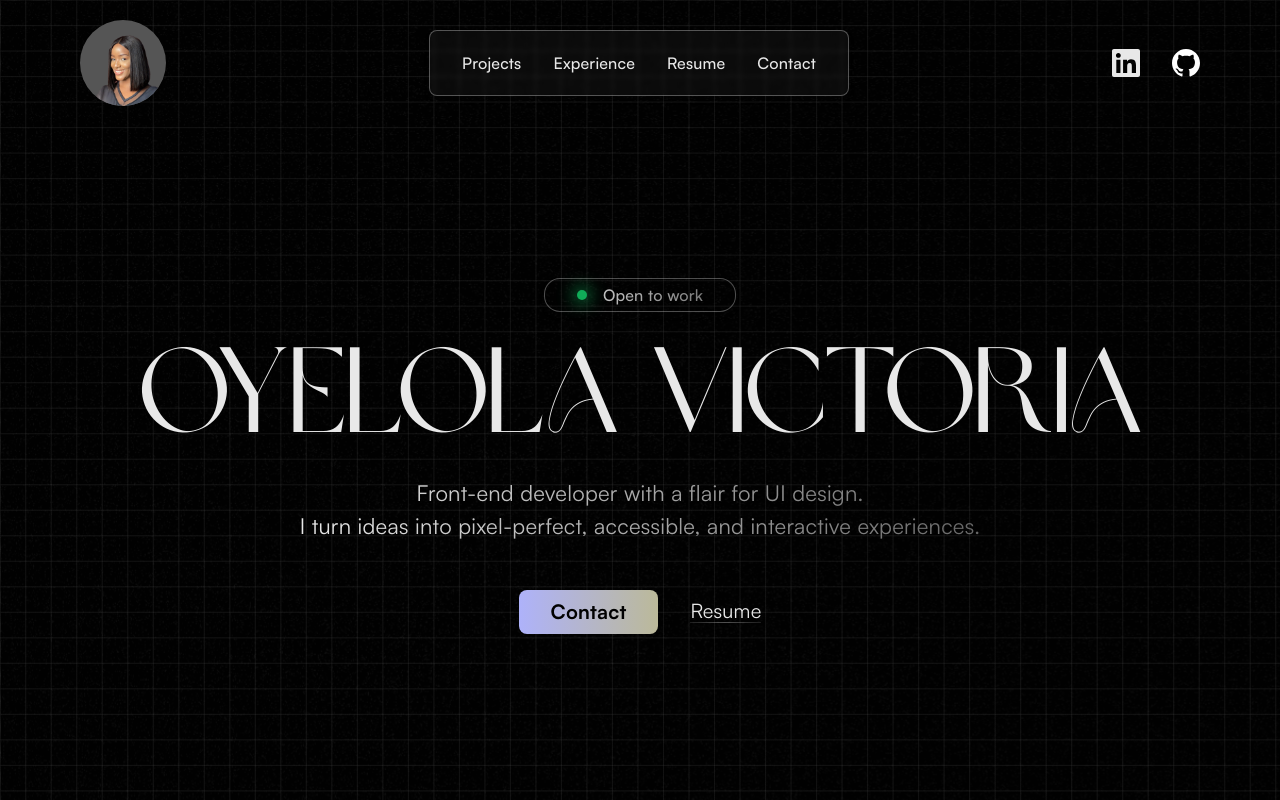
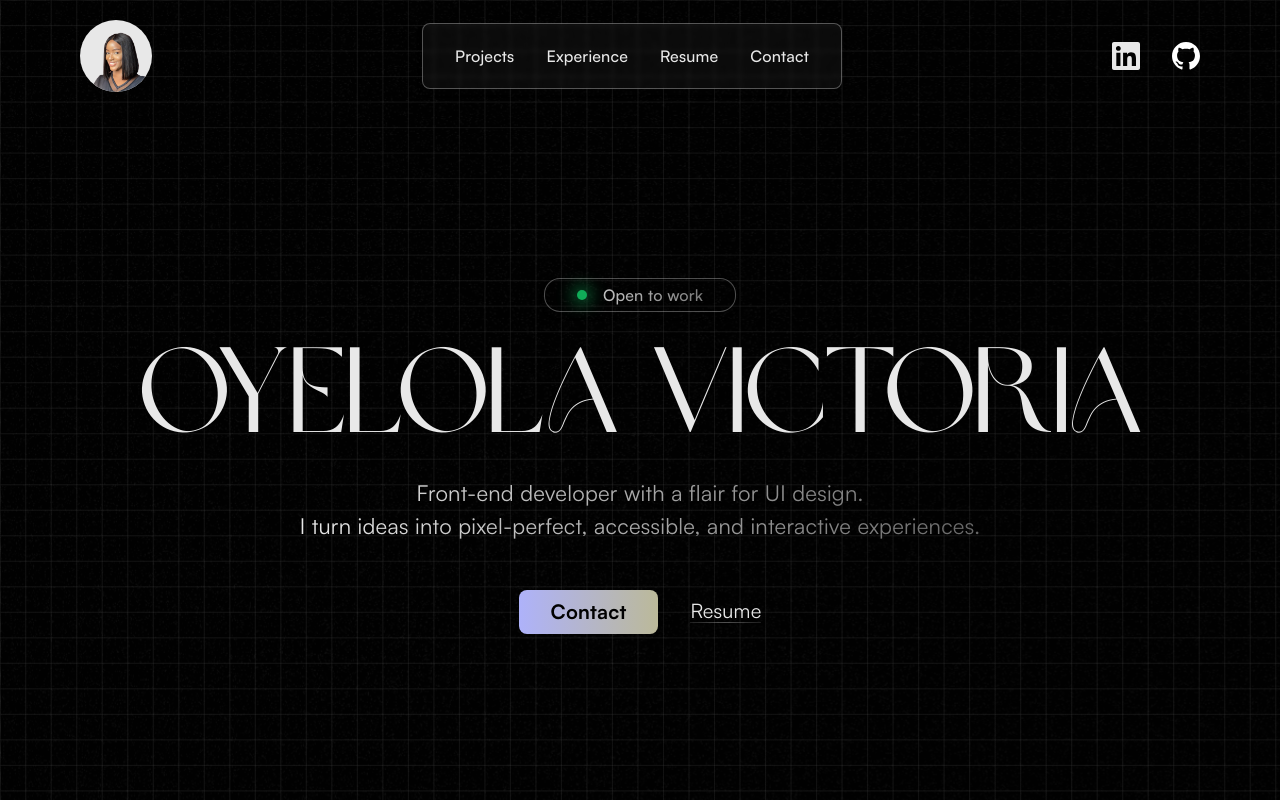
Before and after one commit to VriaA/portfolio, a React (Vite) app: page / in a window 1280 px wide. Shown: the top 800 px of the page. Built offline with nearby package versions, Linux system fonts and the light colour scheme; a web font is replaced by a local one.

Commit message:
adjust header image height

```diff
--- a/src/components/Header.tsx
+++ b/src/components/Header.tsx
@@ -14,8 +14,8 @@ export default function Header(): JSX.Element {
     }
 
     return <header className="fixed left-0 z-10 flex justify-between items-center w-full px-5 md:px-20 mt-5">
-        <div className="w-fit h-[86px] bg-[#555555] rounded-full overflow-hidden">
-            <img className="w-[86px] h-fit object-top" src={victoria} alt="Oyelola victoria" />
+        <div className="w-fit h-[72px] bg-off-white rounded-full overflow-hidden">
+            <img className="w-[72px] h-fit object-top" src={victoria} alt="Oyelola victoria" />
         </div>
 
         {canShowNav && <nav className="absolute right-5 top-[84%] lg:static bg-[#55555520] backdrop-blur-[2px] rounded-lg shadow-container border border-white/30">
```
